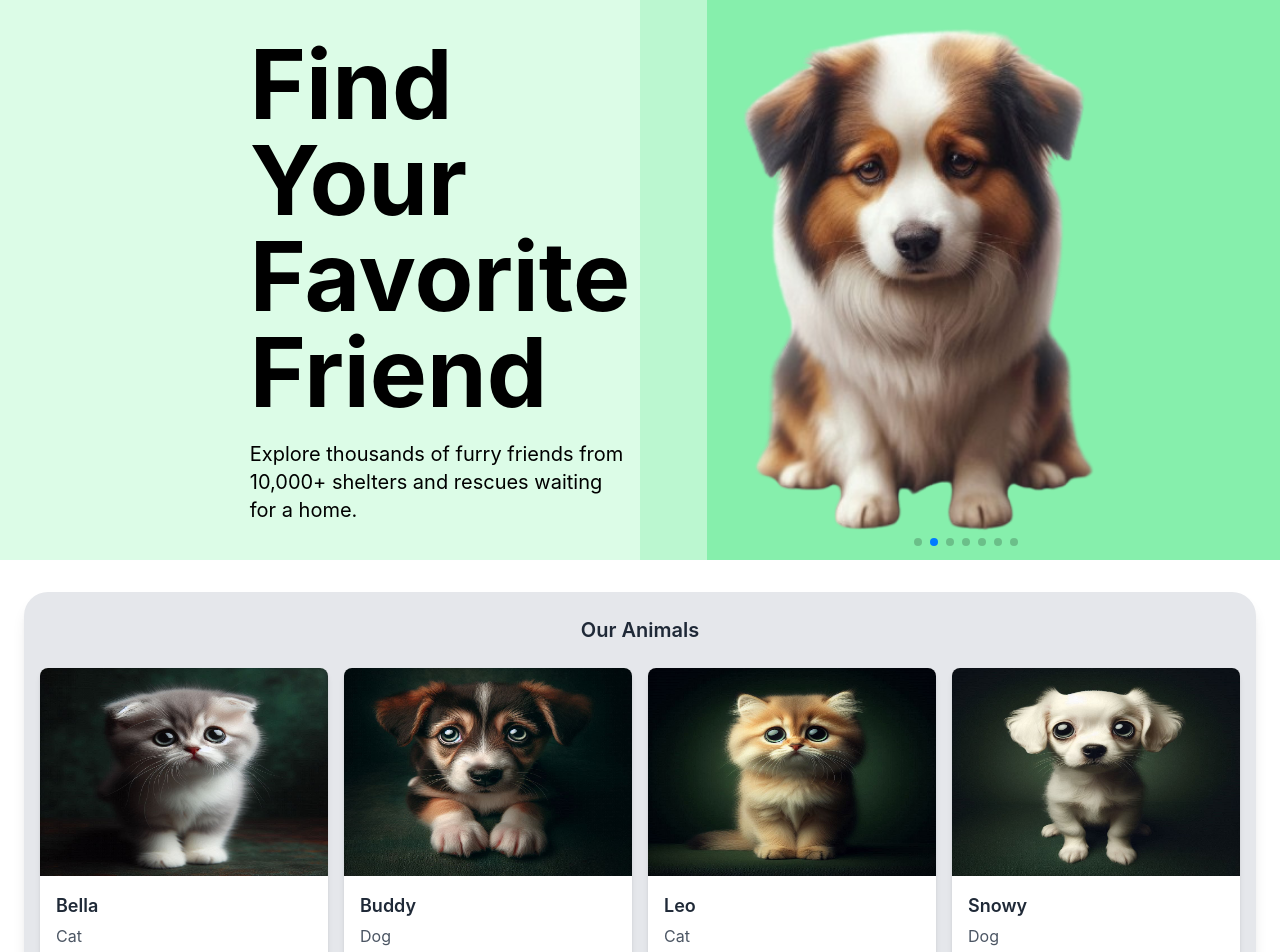
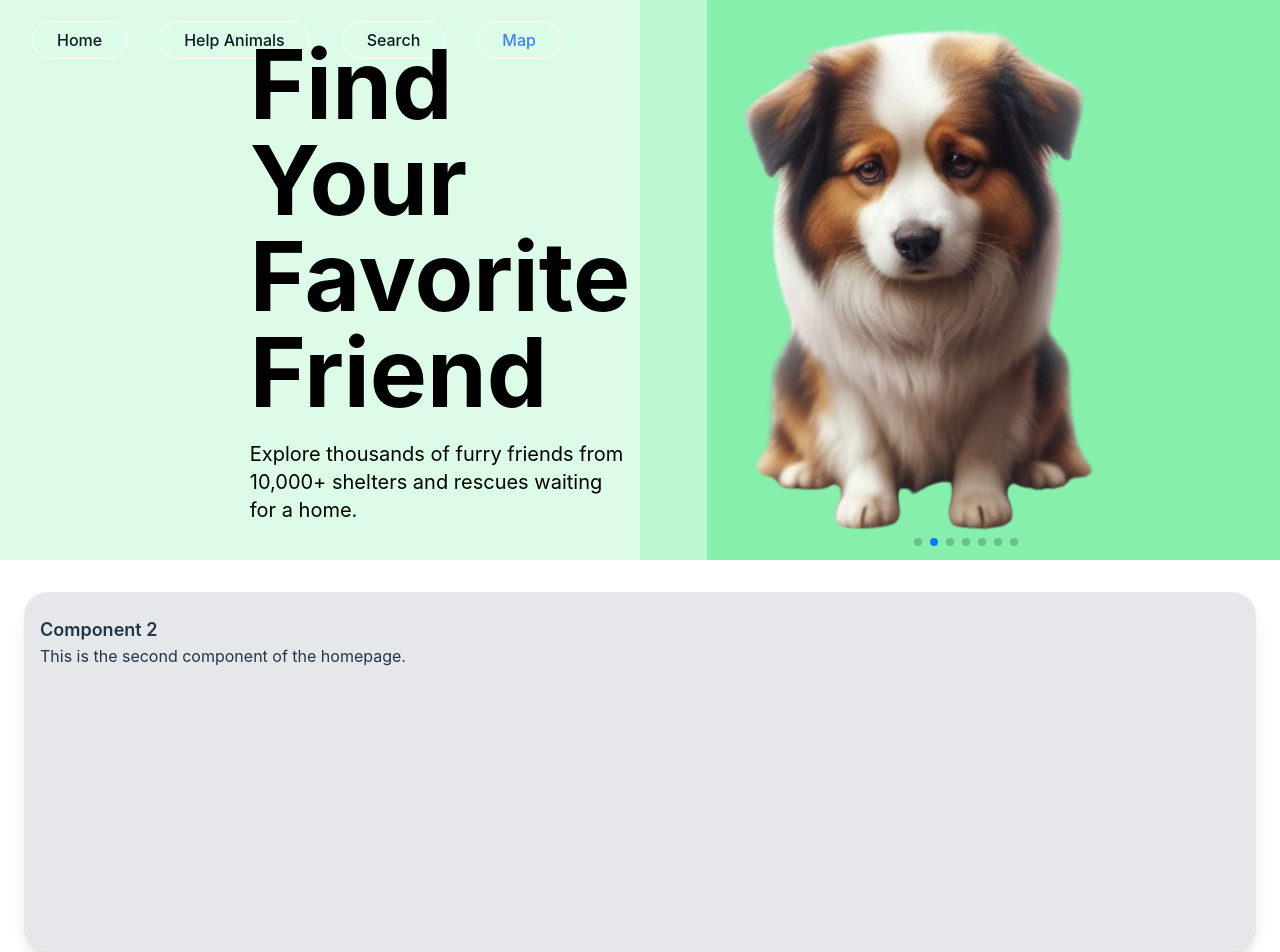
Before and after one commit to chingu-voyages/V53-tier3-team-40, a React (Vite) app in the folder client/: page /map in a window 1280 px wide. Shown: the top 952 px of the page. Built offline with nearby package versions, Linux system fonts and the light colour scheme.

Commit message:
implement routing and add Menu component

```diff
--- a/client/src/App.jsx
+++ b/client/src/App.jsx
@@ -1,8 +1,22 @@
 import React from "react";
+import { BrowserRouter, Routes, Route } from "react-router-dom";
 import HomeLayout from "./layout/HomeLayout";
+import HelpAnimalsLayout from "./layout/HelpAnimalsLayout";
+import MapLayout from "./layout/MapLayout";
 
 const App = () => {
-  return <HomeLayout />;
+  return (
+    <BrowserRouter>
+      <div className="App">
+        <Routes>
+          <Route path="/" element={<HomeLayout />} />
+          <Route path="/help-animals" element={<HelpAnimalsLayout />} />
+          <Route path="/search" element={<HomeLayout />} />
+          <Route path="/map" element={<MapLayout />} />
+        </Routes>
+      </div>
+    </BrowserRouter>
+  );
 };
 
 export default App;
--- a/client/src/components/Header.jsx
+++ b/client/src/components/Header.jsx
@@ -5,13 +5,14 @@ import "swiper/css";
 import "swiper/css/navigation";
 import "swiper/css/pagination";
 import { Navigation, Pagination, Autoplay } from "swiper/modules";
+import Menu from "./Menu";
 
 const Header = () => {
   return (
-    <header className="header w-full h-[70vh] bg-green-200 text-black flex flex-col md:flex-row items-center justify-center overflow-hidden">
-
+    <header className="header w-full h-[70vh] bg-green-200 text-black flex flex-col md:flex-row items-center justify-center overflow-hidden relative">
       <div className="absolute top-0 left-0 h-[70vh] w-[50%] bg-green-100 z-0 md:-mr-4"></div>
       <div className="absolute top-0 right-0 h-[70vh] w-[46%] bg-green-300 z-0 md:-mr-4"></div>
+      <Menu className="absolute top-7 left-4" />
 
       <div className="header-content w-full md:w-1/2 flex flex-col justify-center items-center p-4 md:pl-12 text-center md:text-left space-y-4 md:ml-52 z-10">
         <h1 className="text-6xl sm:text-7xl md:text-8xl lg:text-8xl font-bold text-center md:text-left lg:text-left mb-1 leading-tight">
--- /dev/null
+++ b/client/src/components/Menu.jsx
@@ -0,0 +1,27 @@
+import { NavLink } from "react-router-dom";
+
+const Menu = ({ className }) => {
+  const linkStyle = ({ isActive }) =>
+    `font-medium ${
+      isActive ? "text-blue-500" : "text-gray-900"
+    } hover:text-blue-400 mx-4 border border-white rounded-full px-6 py-2`;
+
+  return (
+    <nav className={className}>
+      <NavLink to="/" end className={linkStyle}>
+        Home
+      </NavLink>
+      <NavLink to="/help-animals" className={linkStyle}>
+        Help Animals
+      </NavLink>
+      <NavLink to="/search" className={linkStyle}>
+        Search
+      </NavLink>
+      <NavLink to="/map" className={linkStyle}>
+        Map
+      </NavLink>
+    </nav>
+  );
+};
+
+export default Menu;
--- /dev/null
+++ b/client/src/layout/HelpAnimalsLayout.jsx
@@ -0,0 +1,25 @@
+import Header from "../components/Header";
+import Component2 from "../components/Component2";
+import Footer from "../components/Footer";
+
+const HelpAnimalsLayout = () => {
+  return (
+    <div className="flex flex-col w-full">
+      <section className="h-[70vh] w-full">
+        <Header />
+      </section>
+      <main className="w-full">
+        <div className="w-full px-6 py-8 space-y-4">
+          <div className="flex justify-center w-full">
+            <Component2 />
+          </div>
+        </div>
+      </main>
+      <div className="w-full h-[40vh]">
+        <Footer />
+      </div>
+    </div>
+  );
+};
+
+export default HelpAnimalsLayout;
--- /dev/null
+++ b/client/src/layout/MapLayout.jsx
@@ -0,0 +1,25 @@
+import Header from "../components/Header";
+import Component2 from "../components/Component2";
+import Footer from "../components/Footer";
+
+const MapLayout = () => {
+  return (
+    <div className="flex flex-col w-full">
+      <section className="h-[70vh] w-full">
+        <Header />
+      </section>
+      <main className="w-full">
+        <div className="w-full px-6 py-8 space-y-4">
+          <div className="flex justify-center w-full">
+            <Component2 />
+          </div>
+        </div>
+      </main>
+      <div className="w-full h-[40vh]">
+        <Footer />
+      </div>
+    </div>
+  );
+};
+
+export default MapLayout;
```
